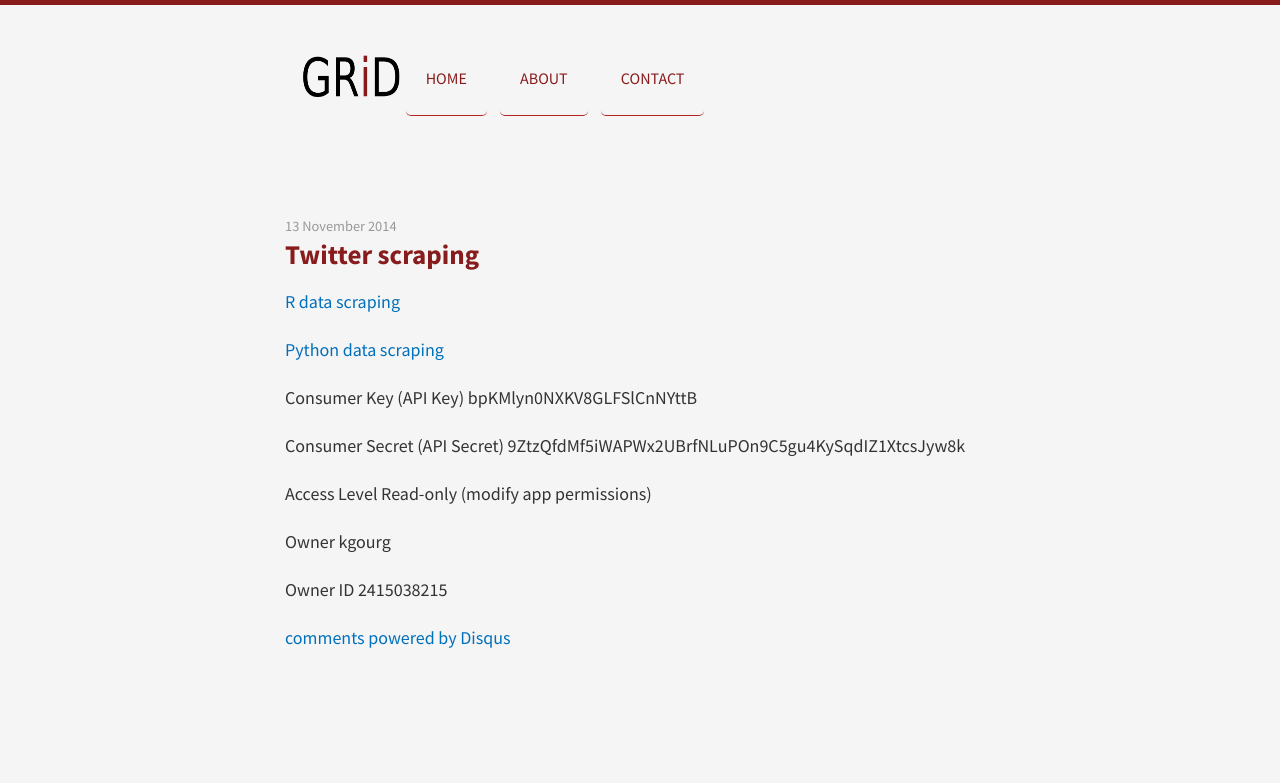
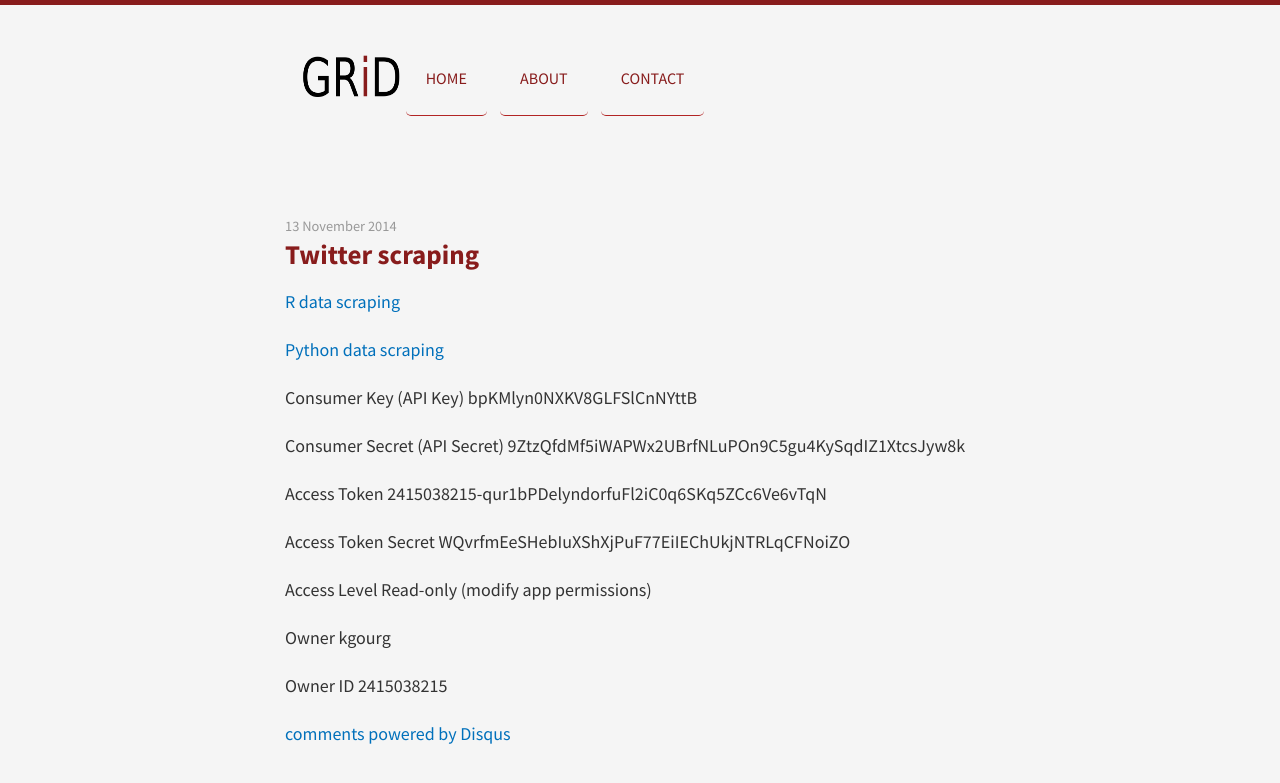
Before and after one commit to gridclub/gridclub.github.io, a Jekyll site: the page built from _posts/2014-11-13-twitter-scraping.md, in a window 1280 px wide. Shown: the top 783 px of the page. Built offline with Jekyll 4.4.1, drawn with Linux system fonts in a browser that asks for light colours; nearby versions of some CDN libraries; comment, search, counter and statistics services are not loaded.

```diff
--- a/_posts/2014-11-13-twitter-scraping.md
+++ b/_posts/2014-11-13-twitter-scraping.md
@@ -15,6 +15,9 @@
 
 Consumer Secret (API Secret) 9ZtzQfdMf5iWAPWx2UBrfNLuPOn9C5gu4KySqdIZ1XtcsJyw8k
 
+Access Token 2415038215-qur1bPDelyndorfuFl2iC0q6SKq5ZCc6Ve6vTqN
+
+Access Token Secret WQvrfmEeSHebIuXShXjPuF77EiIEChUkjNTRLqCFNoiZO
 
 Access Level Read-only (modify app permissions)
 
```
